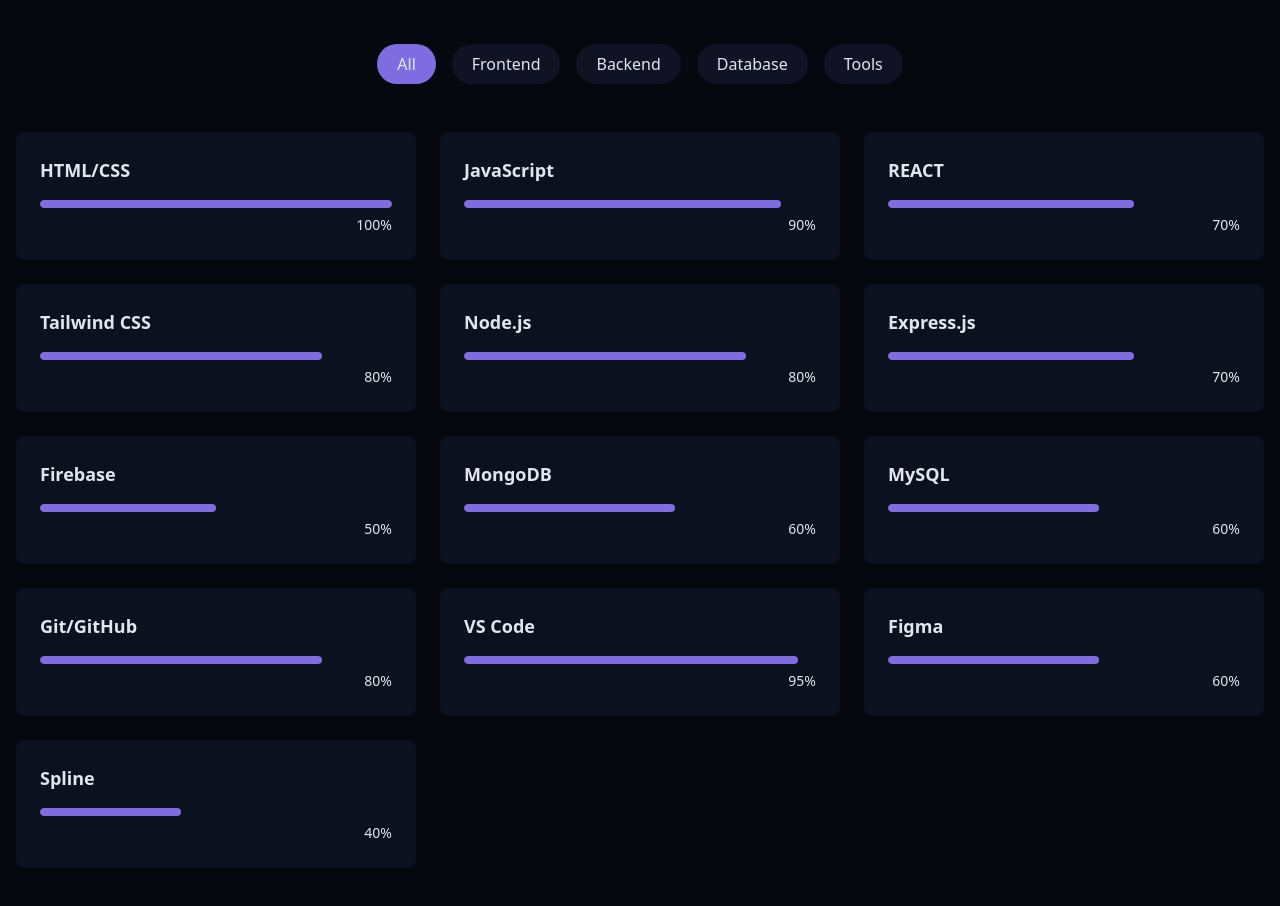
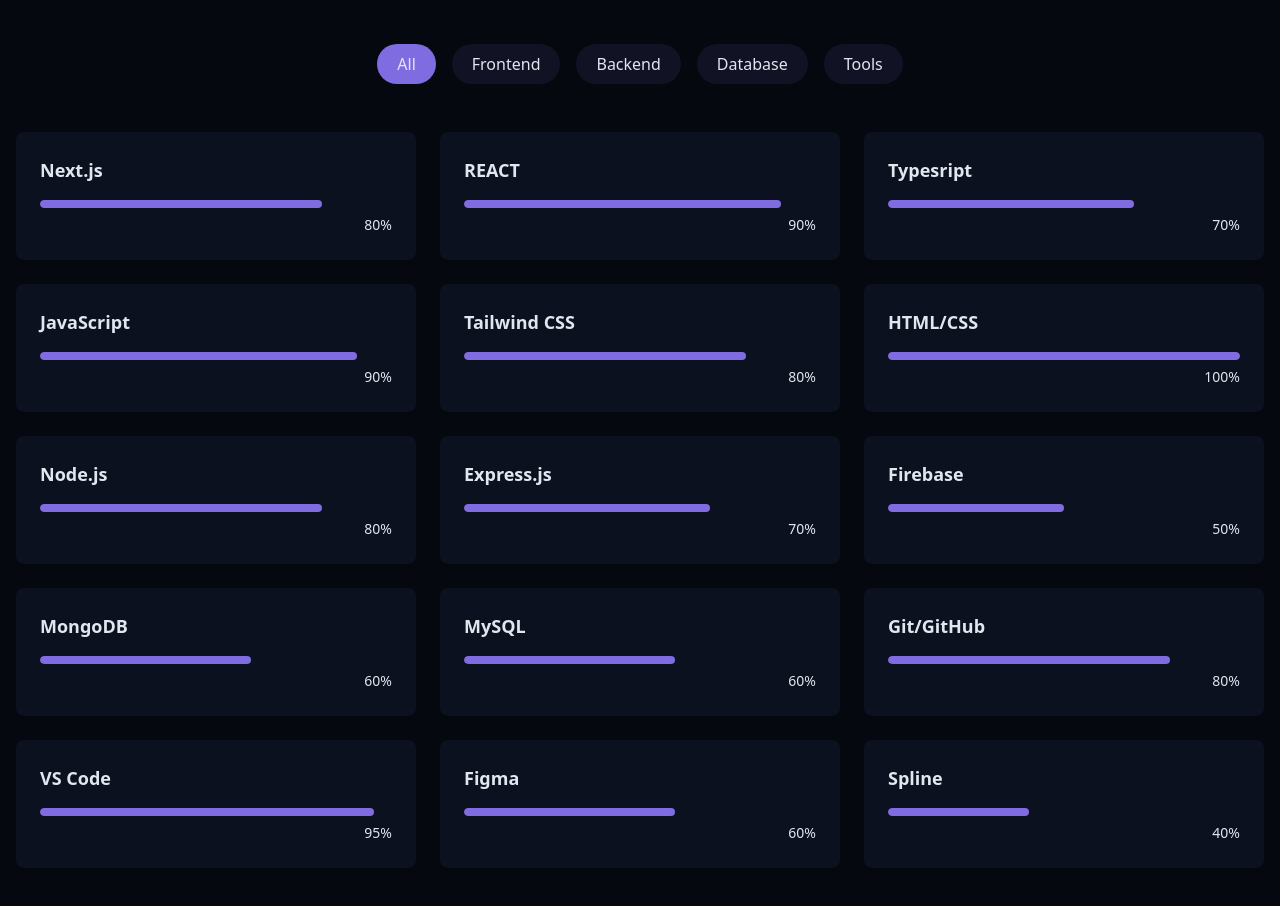
Before and after one commit to wx-01/Portfolio, a React (Vite) app: page / in a window 1280 px wide. Shown: the part 1662-2568 px from the top of the page. Built offline with nearby package versions, Linux system fonts and the light colour scheme.

Commit message:
Update SkillsSection.jsx

```diff
--- a/src/component/SkillsSection.jsx
+++ b/src/component/SkillsSection.jsx
@@ -3,10 +3,12 @@
 
 const skills = [
           //frontend
+          {name:"Next.js", level:80, category:"frontend"},
+          {name:"REACT", level:90, category:"frontend"},
+          {name:"Typesript", level:70, category:"frontend"},
+          {name:"JavaScript", level:90, category:"frontend"},
+          {name:"Tailwind CSS", level:80, category:"frontend"},
           {name:"HTML/CSS", level:100, category:"frontend"},
-          {name:"JavaScript", level:90, category:"frontend"},
-          {name:"REACT", level:70, category:"frontend"},
-          {name:"Tailwind CSS", level:80, category:"frontend"},
 
           //backend
           {name:"Node.js", level:80, category:"backend"},
```
